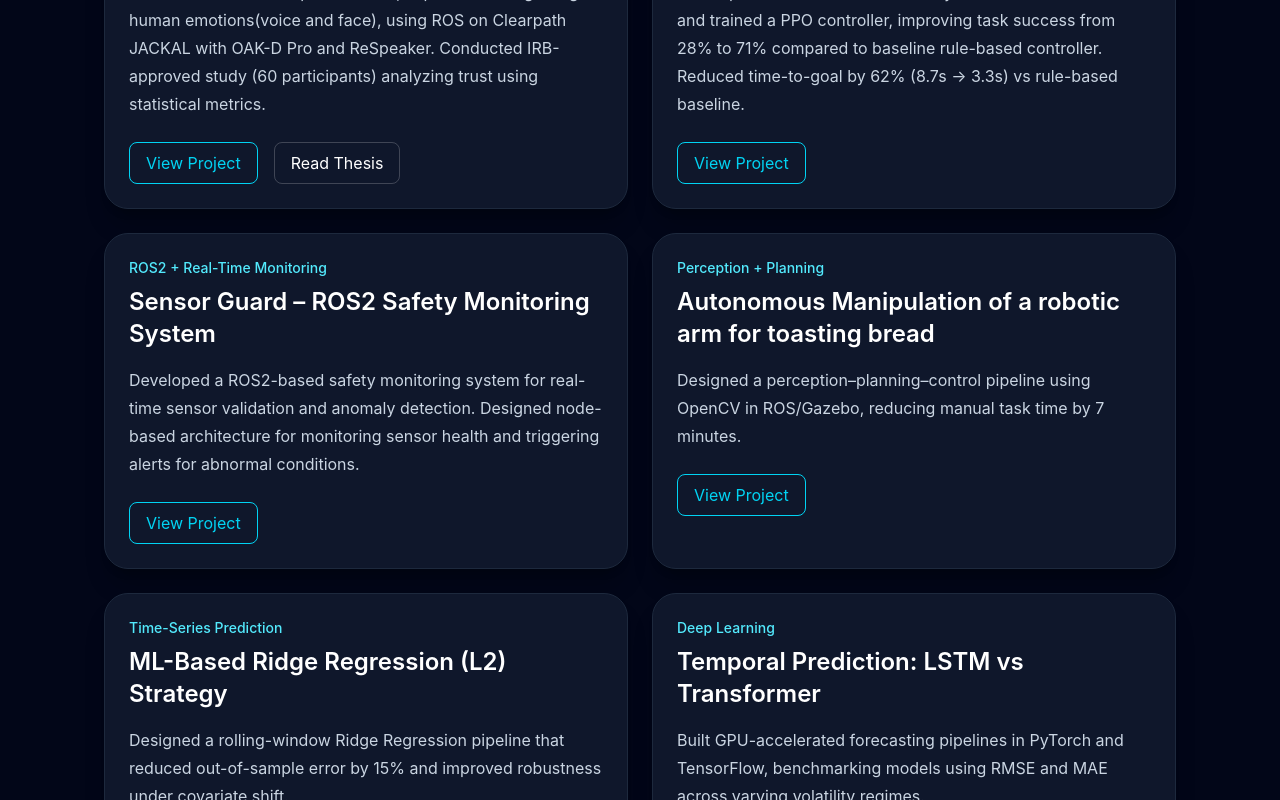
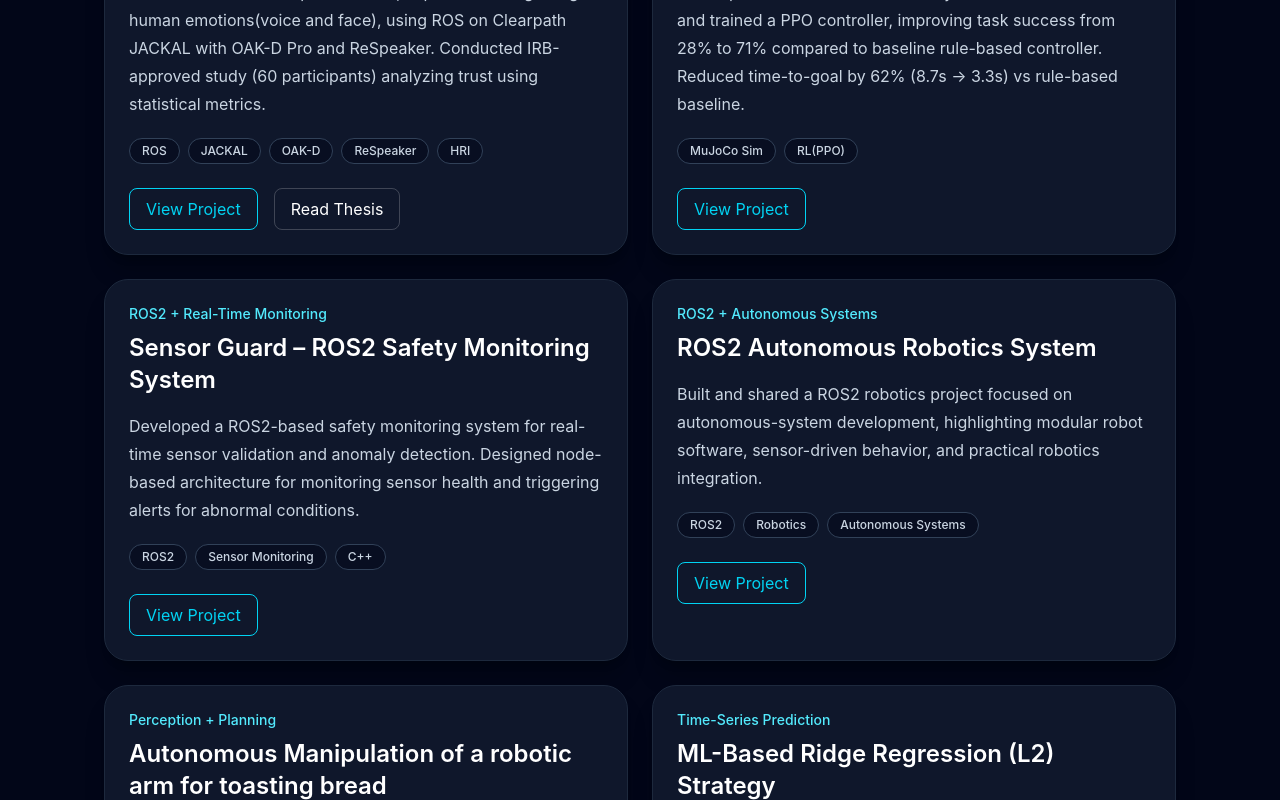
Before and after one commit to ninad164/my-portfolio, a React (Vite) app: page / in a window 1280 px wide. Shown: the part 1300-2100 px from the top of the page. Built offline with nearby package versions, Linux system fonts and the light colour scheme.

Commit message:
Added ROS2 PCL perception pipeline project

```diff
--- a/src/App.jsx
+++ b/src/App.jsx
@@ -24,6 +24,14 @@ export default function RoboticsPortfolio() {
         "Developed a ROS2-based safety monitoring system for real-time sensor validation and anomaly detection. Designed node-based architecture for monitoring sensor health and triggering alerts for abnormal conditions.",
       tech: ["ROS2", "Sensor Monitoring", "C++"],
       link: "https://github.com/ninad164/sensor-guard-ros2",
+    },
+    {
+      title: "ROS2 Autonomous Robotics System",
+      subtitle: "ROS2 + Autonomous Systems",
+      description:
+        "Built and shared a ROS2 robotics project focused on autonomous-system development, highlighting modular robot software, sensor-driven behavior, and practical robotics integration.",
+      tech: ["ROS2", "Robotics", "Autonomous Systems"],
+      link: "https://www.linkedin.com/posts/ninadalurkar_ros2-robotics-autonomoussystems-share-7463675145509933057-P4f8",
     },
     {
       title: "Autonomous Manipulation of a robotic arm for toasting bread",
@@ -189,7 +197,19 @@ export default function RoboticsPortfolio() {
             {project.description}
           </p>
 
+          <div className="mt-5 flex flex-wrap gap-2">
+            {project.tech.map((tech) => (
+              <span
+                key={tech}
+                className="rounded-full border border-slate-700 bg-slate-950/50 px-3 py-1 text-xs font-medium text-slate-300"
+              >
+                {tech}
+              </span>
+            ))}
+          </div>
+
           <div className="flex gap-4 mt-6">
+            {project.link && (
               <a
                 href={project.link}
                 target="_blank"
@@ -198,6 +218,7 @@ export default function RoboticsPortfolio() {
               >
                 View Project
               </a>
+            )}
 
             {project.thesisPdf && (
               <a
```
Lines whose indentation alone changed are shown as unchanged.
